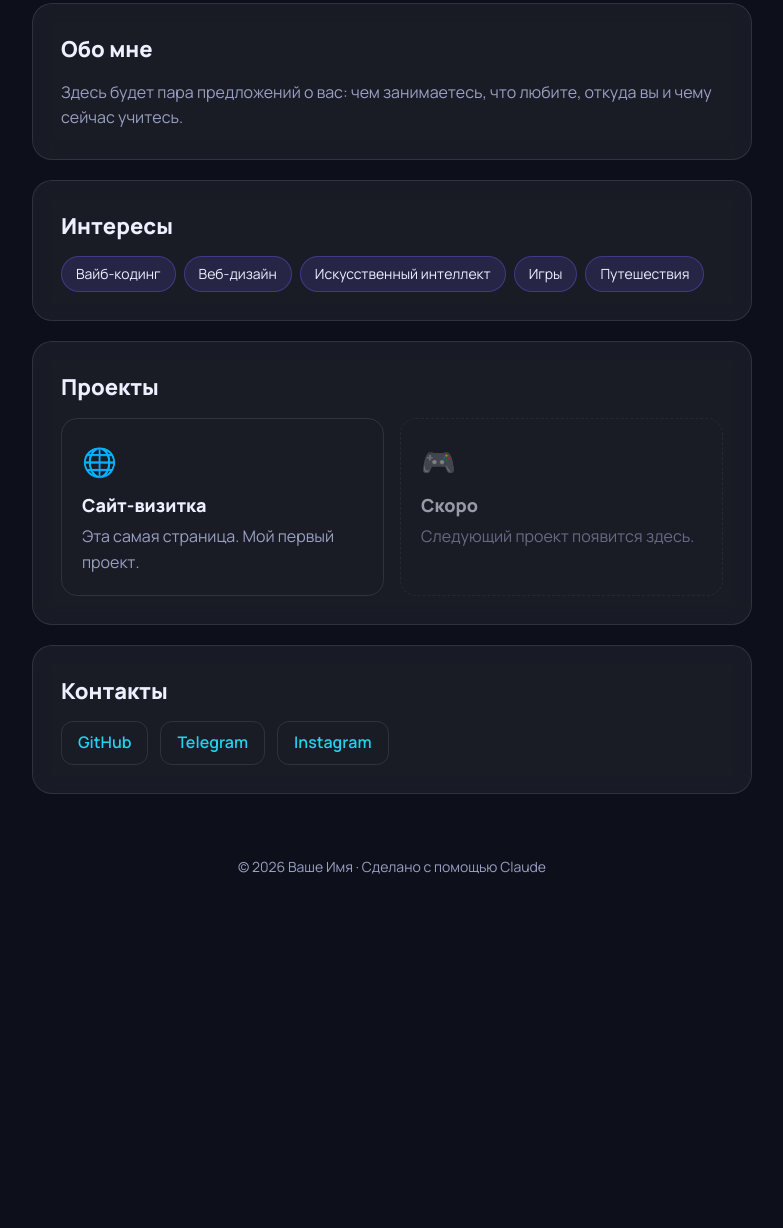
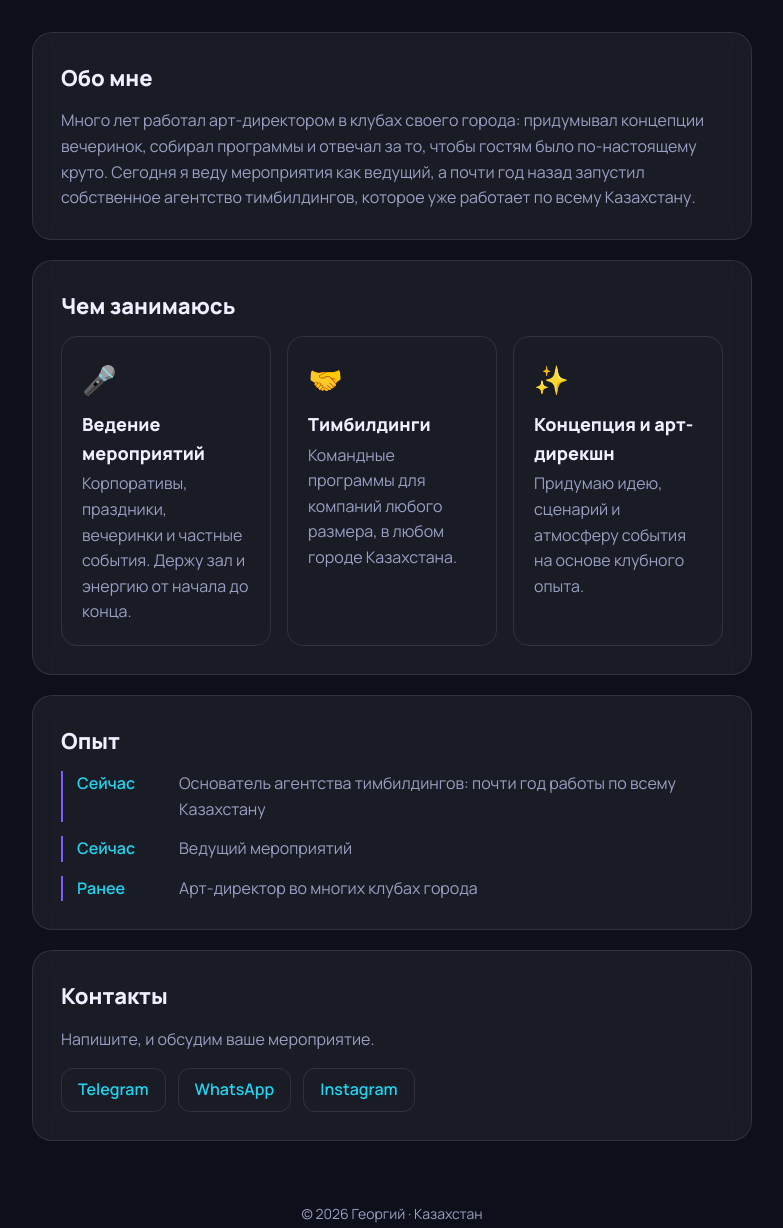
Before and after one commit to ahsog666-design/sait-vizitka, a plain HTML site: page index.html in a window 1280 px wide. Shown: the part 581-1809 px from the top of the page, without its empty margins (248-1031 px from the left). Before the commit the page ends 1521 px from the top, so only its background shows below. Drawn offline with Linux system fonts and the light colour scheme.

Commit message:
Заполнил сайт: Георгий, ведущий и агентство тимбилдингов
Co-Authored-By: Claude Opus 5.5 <noreply@anthropic.com>

```diff
--- a/index.html
+++ b/index.html
@@ -3,8 +3,8 @@
 <head>
   <meta charset="utf-8">
   <meta name="viewport" content="width=device-width, initial-scale=1">
-  <title>Ваше Имя — визитка</title>
-  <meta name="description" content="Личная страница: обо мне, проекты и контакты.">
+  <title>Георгий — ведущий мероприятий и тимбилдинги</title>
+  <meta name="description" content="Георгий — ведущий мероприятий, бывший арт-директор клубов, основатель агентства тимбилдингов. Работаем по всему Казахстану.">
   <link rel="preconnect" href="https://fonts.googleapis.com">
   <link rel="preconnect" href="https://fonts.gstatic.com" crossorigin>
   <link href="https://fonts.googleapis.com/css2?family=Manrope:wght@400;600;800&display=swap" rel="stylesheet">
@@ -14,61 +14,65 @@
   <div class="glow" aria-hidden="true"></div>
 
   <header class="hero">
-    <div class="avatar" aria-hidden="true">ВИ</div>
+    <div class="avatar" aria-hidden="true">Г</div>
     <p class="hello">Привет, я</p>
-    <h1>Ваше Имя</h1>
-    <p class="tagline">Начинающий разработчик и вайб-кодер. Делаю сайты и маленькие приложения с помощью ИИ.</p>
+    <h1>Георгий</h1>
+    <p class="tagline">Ведущий мероприятий и основатель агентства тимбилдингов. Создаю атмосферу, в которой людям хочется быть вместе.</p>
     <nav class="links">
-      <a class="btn primary" href="#contacts">Связаться</a>
-      <a class="btn" href="#projects">Мои проекты</a>
+      <a class="btn primary" href="#contacts">Обсудить мероприятие</a>
+      <a class="btn" href="#services">Чем занимаюсь</a>
     </nav>
   </header>
 
   <main>
     <section class="card reveal" id="about">
       <h2>Обо мне</h2>
-      <p>Здесь будет пара предложений о вас: чем занимаетесь, что любите, откуда вы и чему сейчас учитесь.</p>
+      <p>Много лет работал арт-директором в клубах своего города: придумывал концепции вечеринок, собирал программы и отвечал за то, чтобы гостям было по-настоящему круто. Сегодня я веду мероприятия как ведущий, а почти год назад запустил собственное агентство тимбилдингов, которое уже работает по всему Казахстану.</p>
     </section>
 
-    <section class="card reveal">
-      <h2>Интересы</h2>
-      <ul class="tags">
-        <li>Вайб-кодинг</li>
-        <li>Веб-дизайн</li>
-        <li>Искусственный интеллект</li>
-        <li>Игры</li>
-        <li>Путешествия</li>
-      </ul>
-    </section>
-
-    <section class="card reveal" id="projects">
-      <h2>Проекты</h2>
+    <section class="card reveal" id="services">
+      <h2>Чем занимаюсь</h2>
       <div class="projects">
         <article class="project">
-          <span class="emoji">🌐</span>
-          <h3>Сайт-визитка</h3>
-          <p>Эта самая страница. Мой первый проект.</p>
+          <span class="emoji">🎤</span>
+          <h3>Ведение мероприятий</h3>
+          <p>Корпоративы, праздники, вечеринки и частные события. Держу зал и энергию от начала до конца.</p>
         </article>
-        <article class="project soon">
-          <span class="emoji">🎮</span>
-          <h3>Скоро</h3>
-          <p>Следующий проект появится здесь.</p>
+        <article class="project">
+          <span class="emoji">🤝</span>
+          <h3>Тимбилдинги</h3>
+          <p>Командные программы для компаний любого размера, в любом городе Казахстана.</p>
+        </article>
+        <article class="project">
+          <span class="emoji">✨</span>
+          <h3>Концепция и арт-дирекшн</h3>
+          <p>Придумаю идею, сценарий и атмосферу события на основе клубного опыта.</p>
         </article>
       </div>
     </section>
 
+    <section class="card reveal">
+      <h2>Опыт</h2>
+      <ul class="timeline">
+        <li><strong>Сейчас</strong><span>Основатель агентства тимбилдингов: почти год работы по всему Казахстану</span></li>
+        <li><strong>Сейчас</strong><span>Ведущий мероприятий</span></li>
+        <li><strong>Ранее</strong><span>Арт-директор во многих клубах города</span></li>
+      </ul>
+    </section>
+
     <section class="card reveal" id="contacts">
       <h2>Контакты</h2>
+      <p class="contacts-note">Напишите, и обсудим ваше мероприятие.</p>
       <div class="contacts">
-        <a href="https://github.com/ahsog666-design" target="_blank" rel="noopener">GitHub</a>
         <a href="#" target="_blank" rel="noopener">Telegram</a>
+        <a href="#" target="_blank" rel="noopener">WhatsApp</a>
         <a href="#" target="_blank" rel="noopener">Instagram</a>
       </div>
     </section>
   </main>
 
   <footer>
-    <p>© <span id="year"></span> Ваше Имя · Сделано с помощью Claude</p>
+    <p>© <span id="year"></span> Георгий · Казахстан</p>
   </footer>
 
   <script src="script.js"></script>
--- a/style.css
+++ b/style.css
@@ -122,6 +122,19 @@ h3 { margin: 8px 0 4px; font-size: 18px; }
 .project.soon { opacity: 0.6; border-style: dashed; }
 .emoji { font-size: 28px; }
 
+.timeline { list-style: none; padding: 0; margin: 0; display: grid; gap: 14px; }
+.timeline li {
+  display: grid;
+  grid-template-columns: 90px 1fr;
+  gap: 12px;
+  padding-left: 14px;
+  border-left: 2px solid var(--accent);
+}
+.timeline strong { color: var(--accent-2); font-weight: 600; }
+.timeline span { color: var(--muted); }
+
+.contacts-note { margin-bottom: 16px !important; }
+
 .contacts { display: flex; flex-wrap: wrap; gap: 12px; }
 .contacts a {
   color: var(--accent-2);
```
